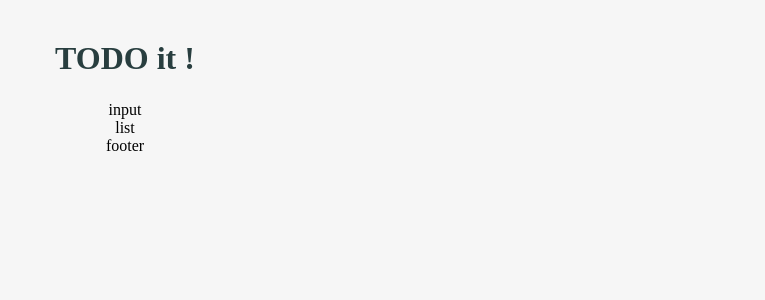
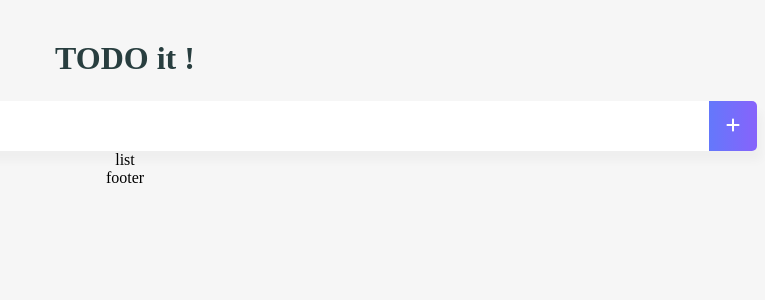
Before and after one commit to SuzinRoh/vue-intermediate, a Vue app in the folder vue-todo/: page / in a window 1280 px wide. Shown: the top 300 px of the page, without its empty margins (515-1280 px from the left). Built offline with nearby package versions, Linux system fonts and the light colour scheme.

Commit message:
awsome icon 추가, input박스 스타일

```diff
--- a/vue-todo/package.json
+++ b/vue-todo/package.json
@@ -8,6 +8,10 @@
     "lint": "vue-cli-service lint"
   },
   "dependencies": {
+    "@fortawesome/fontawesome-svg-core": "^6.1.1",
+    "@fortawesome/free-regular-svg-icons": "^6.1.1",
+    "@fortawesome/free-solid-svg-icons": "^6.1.1",
+    "@fortawesome/vue-fontawesome": "^3.0.0-5",
     "core-js": "^3.8.3",
     "vue": "^3.2.13"
   },
--- a/vue-todo/src/components/TodoInput.vue
+++ b/vue-todo/src/components/TodoInput.vue
@@ -1,15 +1,63 @@
 <template>
-  <div>
-      input
+  <div class="inputBox shadow">
+      <input v-model="newTodoItem" type="text">
+      <span class="addContainer" v-on:click="addTodo">
+        <font-awesome-icon :icon="['fas', 'plus']" class="addBtn" />
+      </span>
   </div>
 </template>
 
 <script>
 export default {
-
+  data: function() {
+    return {
+      newTodoItem: ''
+    }
+  }
+  , methods: {
+    addTodo: function() {
+      console.log(this.newTodoItem);
+      // localStorage.setItem(key, value);
+      localStorage.setItem(this.newTodoItem, this.newTodoItem);
+      this.clearInput();
+    }
+    , clearInput: function() {
+       this.newTodoItem = '';
+    }
+  }
 }
 </script>
 
-<style>
+<style scoped>
+  input:focus {
+    outline: none;
+  }
 
+  .inputBox {
+    border: none;
+    background: white;
+    height: 50px;
+    line-height: 50px;
+    border-radius: 5px;
+  }
+
+  .inputBox input {
+    border-style: none;
+    font-size: 0.9rem;
+  }
+
+
+
+
+  .addContainer {
+    float: right;
+    background: linear-gradient(to right, #6478FB, #8763FB);
+    display: block;
+    width: 3rem;
+    border-radius: 0 5px 5px 0;
+  }
+
+  .addBtn {
+    color: white;
+  }
 </style>
--- a/vue-todo/src/main.js
+++ b/vue-todo/src/main.js
@@ -1,4 +1,13 @@
 import { createApp } from 'vue'
 import App from './App.vue'
 
-createApp(App).mount('#app')
+import { library } from "@fortawesome/fontawesome-svg-core";
+import { fas } from "@fortawesome/free-solid-svg-icons";
+import { far } from "@fortawesome/free-regular-svg-icons";
+import { FontAwesomeIcon } from "@fortawesome/vue-fontawesome";
+
+library.add(fas, far);
+
+createApp(App)
+    .component('font-awesome-icon', FontAwesomeIcon)
+    .mount('#app')
```
Also changed, not shown: 1 other file (tests, documents, lock files or other folders).
